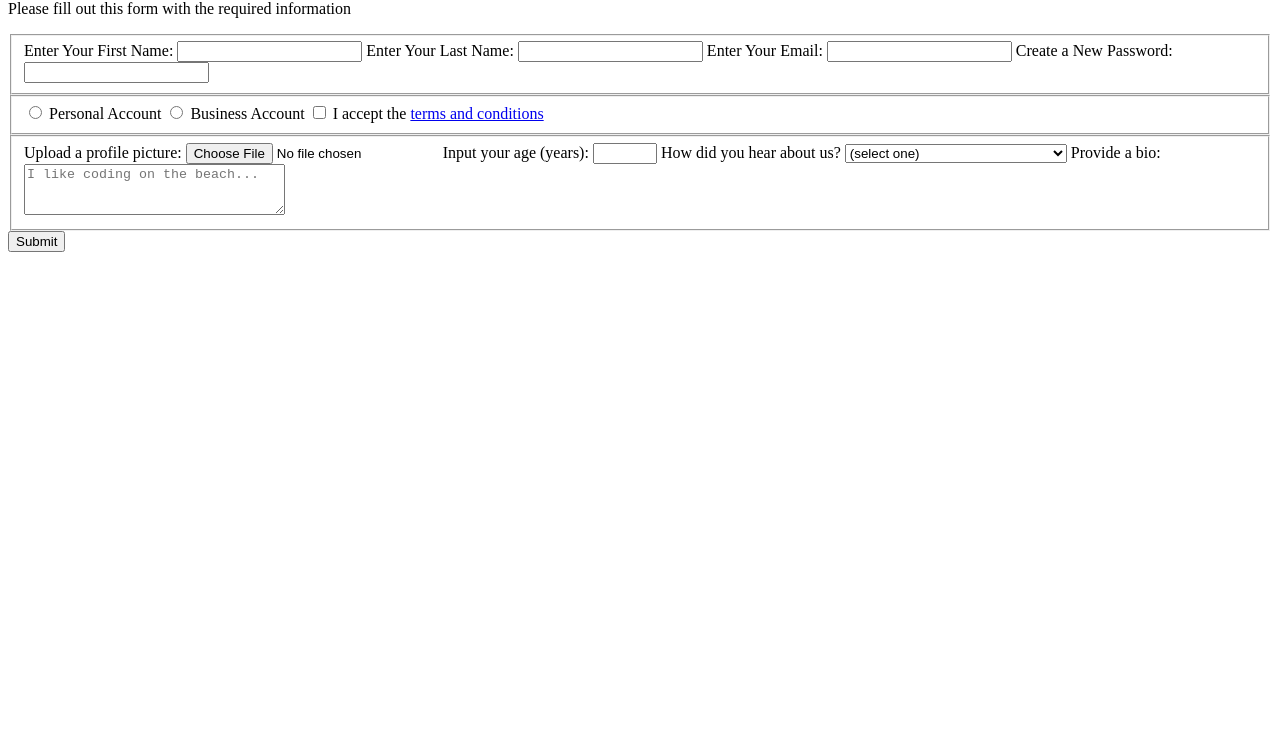
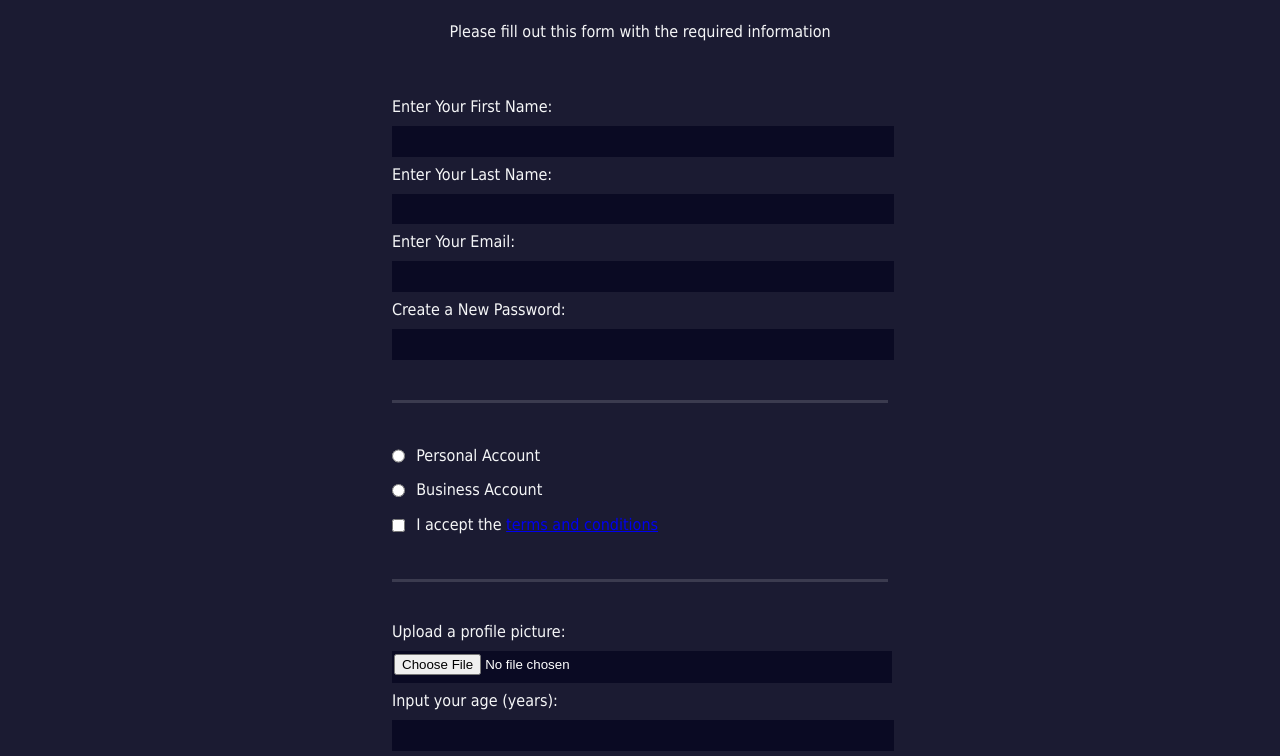
Before and after one commit to rajuozarkar01/remoteRepo, a plain HTML site: page form.html in a window 1280 px wide. Shown: the part 80-836 px from the top of the page. Before the commit the page ends 800 px from the top, so only its background shows below. Drawn offline with Linux system fonts and the light colour scheme.

Commit message:
registration form project_updated the link Path for css

```diff
--- a/form.html
+++ b/form.html
@@ -3,7 +3,7 @@
   <head>
     <meta charset="UTF-8">
     <title>Registration Form</title>
-    <link rel="stylesheet" href="styles.css" />
+    <link rel="stylesheet" href="CSS STYLE/form.css" />
   </head>
   <body>
     <h1>Registration Form</h1>
```
